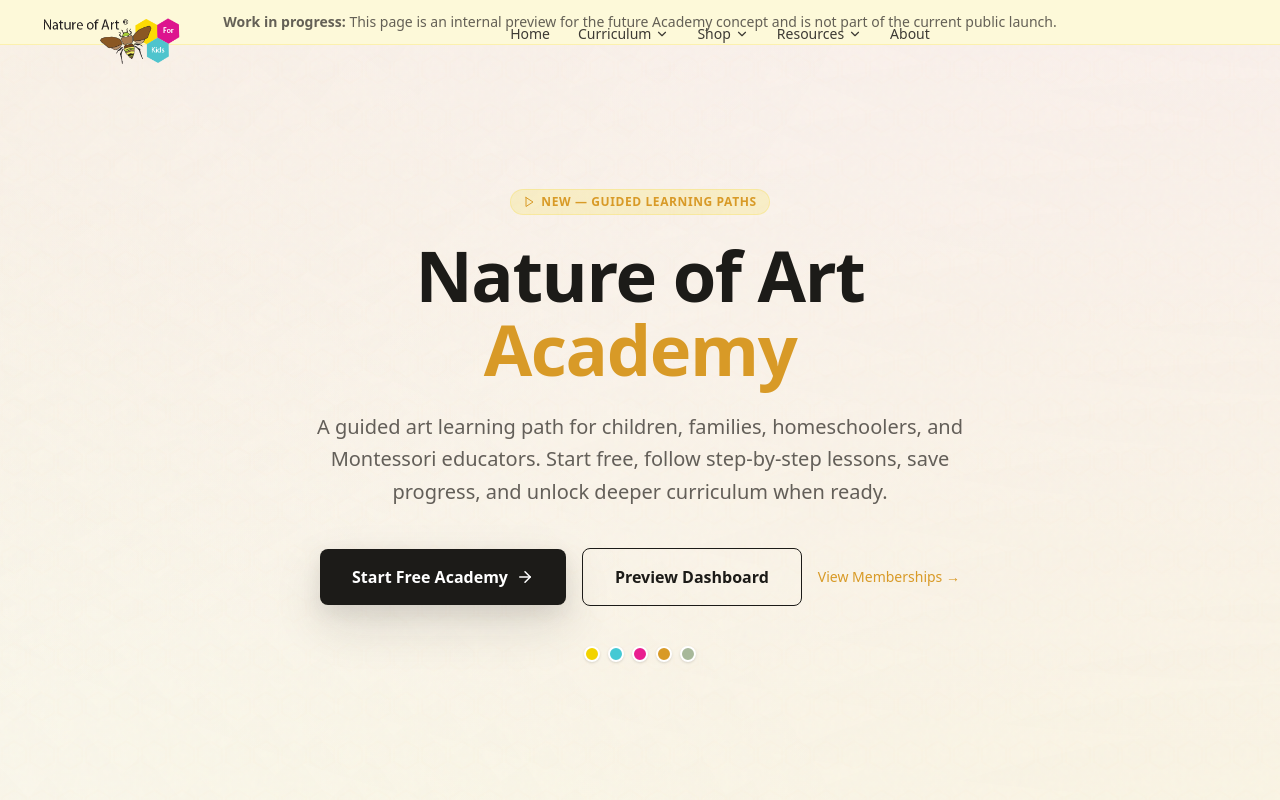
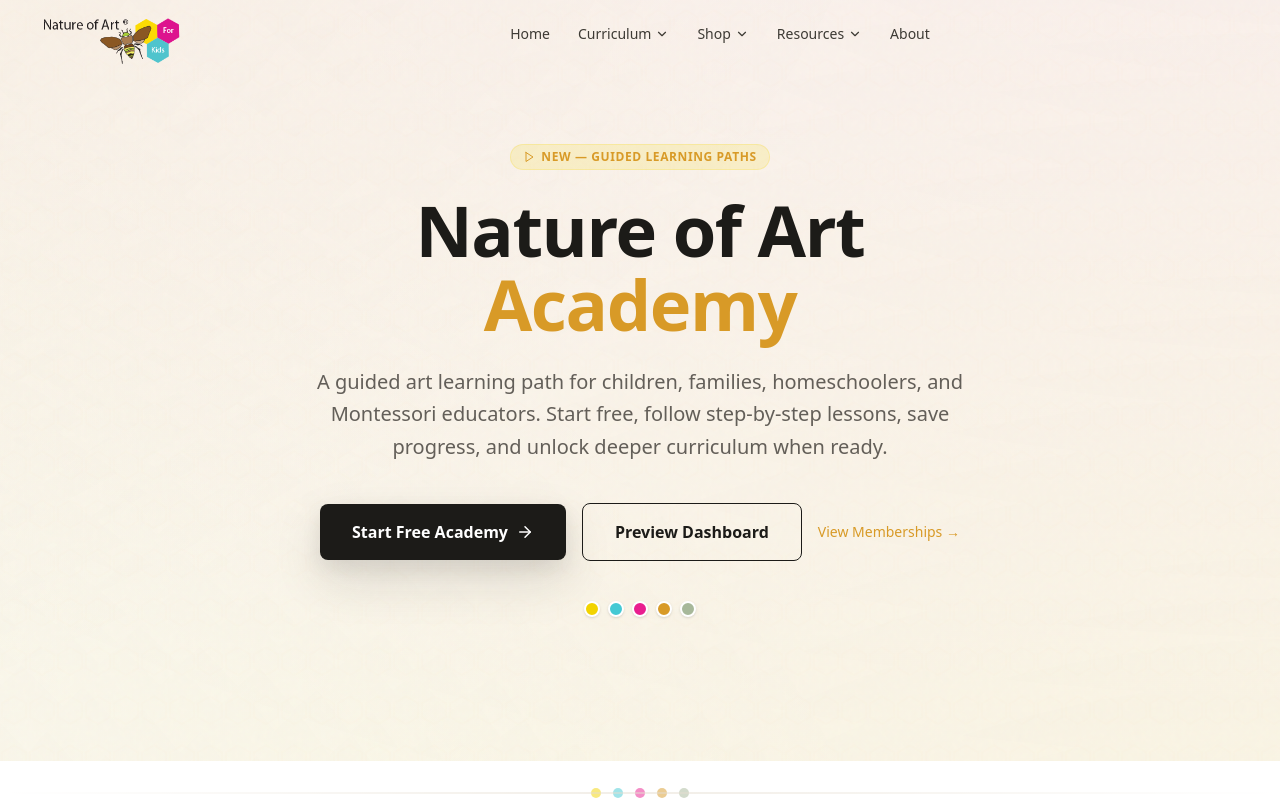
Before and after one commit to ilyroots/Montessori-Art-ReDesign, a Next.js app: page /academy in a window 1280 px wide. Shown: the top 800 px of the page. Built offline with nearby package versions, Linux system fonts and the light colour scheme.

Commit message:
fix: remove work-in-progress banner from /academy page

```diff
--- a/src/app/academy/page.tsx
+++ b/src/app/academy/page.tsx
@@ -19,16 +19,6 @@
 export default function AcademyPage() {
   return (
     <>
-      {/* Work-in-progress notice */}
-      <div className="bg-bee-yellow/15 border-b border-bee-yellow/20">
-        <div className="mx-auto max-w-7xl px-4 sm:px-6 lg:px-8 py-3">
-          <p className="text-sm text-charcoal/80 text-center">
-            <strong>Work in progress:</strong> This page is an internal preview for the future Academy concept
-            and is not part of the current public launch.
-          </p>
-        </div>
-      </div>
-
       <AcademyHero />
       <SectionTransition variant="swatches" height="md" />
 
```
